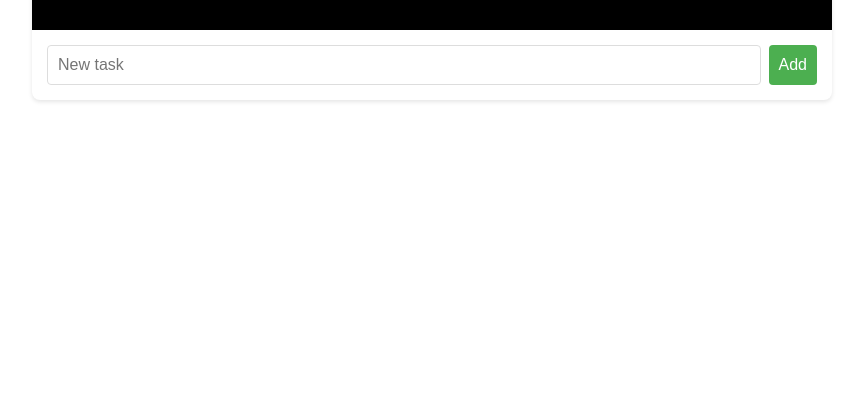
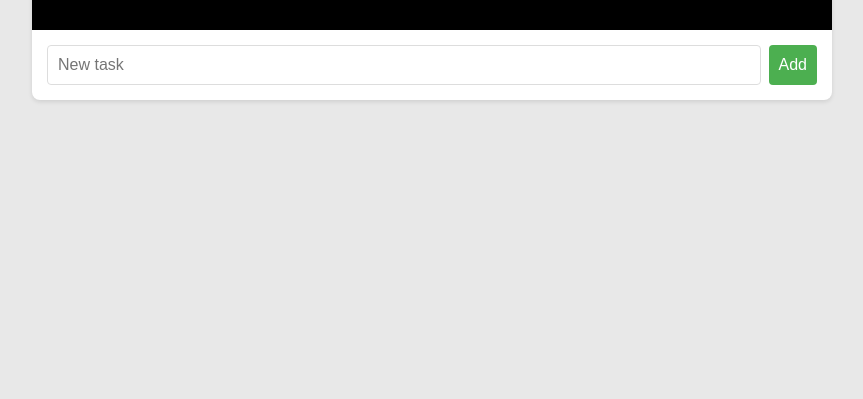
Before and after one commit to copopoco/todo, a plain HTML site: page index.html in a window 1280 px wide. Shown: the part 401-800 px from the top of the page, without its empty margins (208-1071 px from the left). Drawn offline with Linux system fonts and the light colour scheme.

Commit message:
Update index.html

```diff
--- a/index.html
+++ b/index.html
@@ -8,6 +8,7 @@
     <style>
         body {
             font-family: Arial, sans-serif;
+            background-color: #e8e8e8;
             margin: 0;
             padding: 0;
             display: flex;
```
